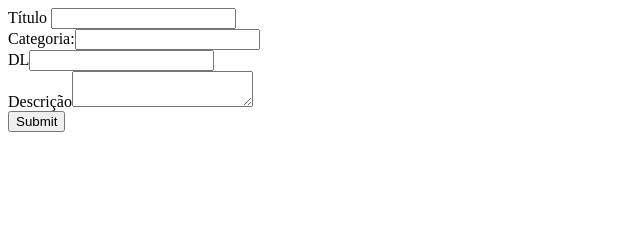
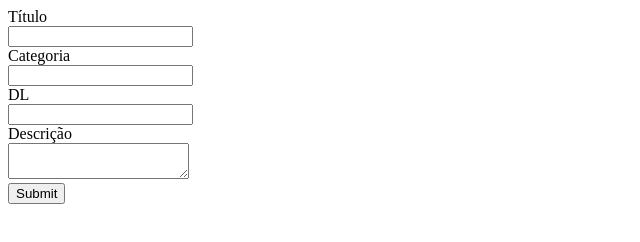
Before and after one commit to MLCLCompany/LegislacaoUtil, a plain HTML site: page www/bo.html in a window 1280 px wide. Shown: the whole page, without its empty margins (0-640 px from the left). Drawn offline with nearby package versions, Linux system fonts and the light colour scheme; no server answers.

Commit message:
Melhor ordenação dos campos

```diff
--- a/www/bo.html
+++ b/www/bo.html
@@ -6,6 +6,7 @@ and open the template in the editor.
 -->
 <html>
     <head>
+	<section id="jurisdição">
         <title>TODO supply a title</title>
         <meta charset="UTF-8">
         <meta name="viewport" content="width=device-width, initial-scale=1.0">
@@ -19,13 +20,21 @@ and open the template in the editor.
 	<form>
 		<div class="form-group">
 			<label>Título</label>
+			<br>
 			<input type="text" id="titulo"><br>
-			Categoria:<input type="text" id="categoria"><br>
-				DL<input type="text" id="dl"><br>
-				Descrição<textarea id="descricao"></textarea>
+			<label>Categoria</label>
+			<br>
+			<input type="text" id="categoria"><br>
+			<label>DL</label>
+			<br>
+			<input type="text" id="dl"><br>
+			<label>Descrição<label>
+			<br>
+			<textarea id="descricao"></textarea>
 		</div>
 				<button onclick="saveToList();">Submit</button>
 		</form>
 				<div id="list"></div>
+	</section>
     </body>
 </html>
--- a/www/styleBO.css
+++ b/www/styleBO.css
@@ -1,3 +1,27 @@
+body > section {
+    padding: 70px 0;
+}
+
+section {
+    float: left;
+    width: 100%;
+}
+
+section {
+    display: block;
+}
+
 .form-group {
     margin-bottom: 15px;
 }
+
+.container {
+    padding-right: 15px;
+    padding-left: 15px;
+    margin-right: auto;
+    margin-left: auto;
+}
+
+.container {
+    width: 1170px;
+}
```
